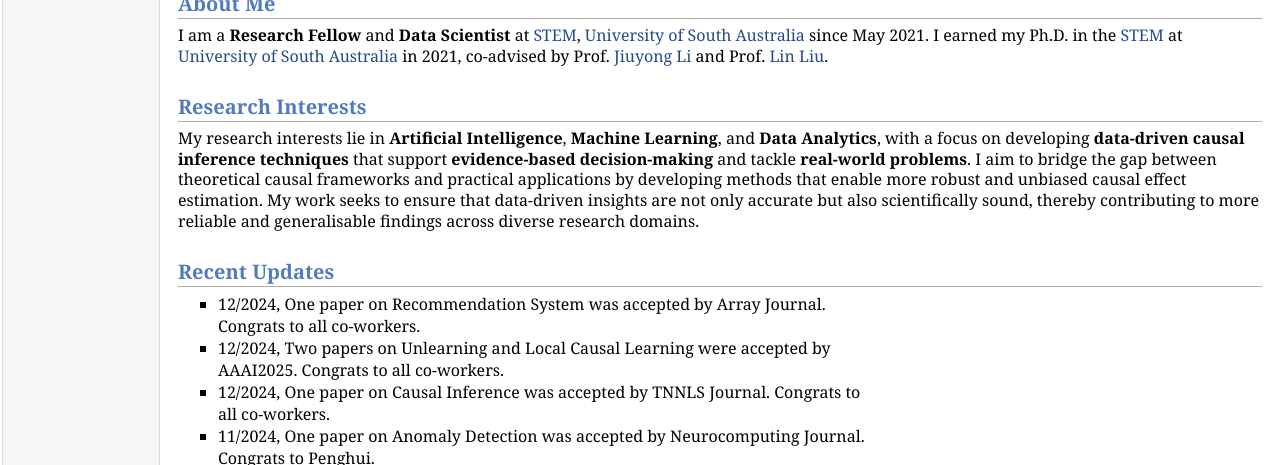
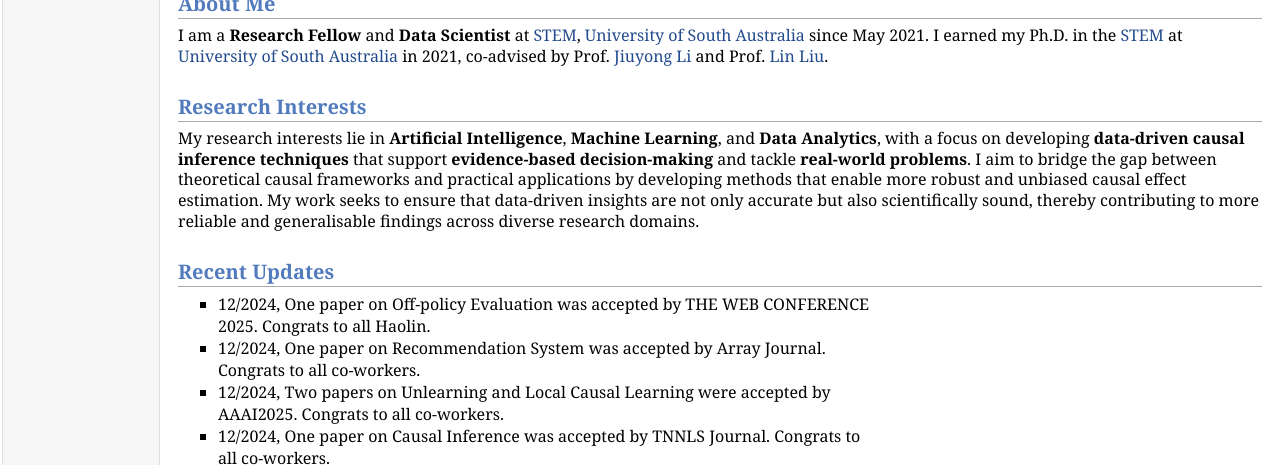
Before and after one commit to chengdb2016/chengdb2016.github.io, a plain HTML site: page index.html in a window 1280 px wide. Shown: the part 335-800 px from the top of the page. Drawn offline with Linux system fonts and the light colour scheme.

Commit message:
Update index.html

```diff
--- a/index.html
+++ b/index.html
@@ -85,6 +85,7 @@ and Prof. <a href="https://people.unisa.edu.au/lin.liu">Lin Liu</a>.</p>
 <h2>Recent Updates</h2>
 <div style="max-width:700px; word-wrap:break-word;">
 <ul>
+ <li>12/2024, One paper on Off-policy Evaluation was accepted by THE WEB CONFERENCE 2025. Congrats to all Haolin. </li>
 <li>12/2024, One paper on Recommendation System was accepted by Array Journal. Congrats to all co-workers. </li>
 <li>12/2024, Two papers on Unlearning and Local Causal Learning were accepted by AAAI2025. Congrats to all co-workers. </li>
 <li>12/2024, One paper on Causal Inference was accepted by TNNLS Journal. Congrats to all co-workers. </li>
```
